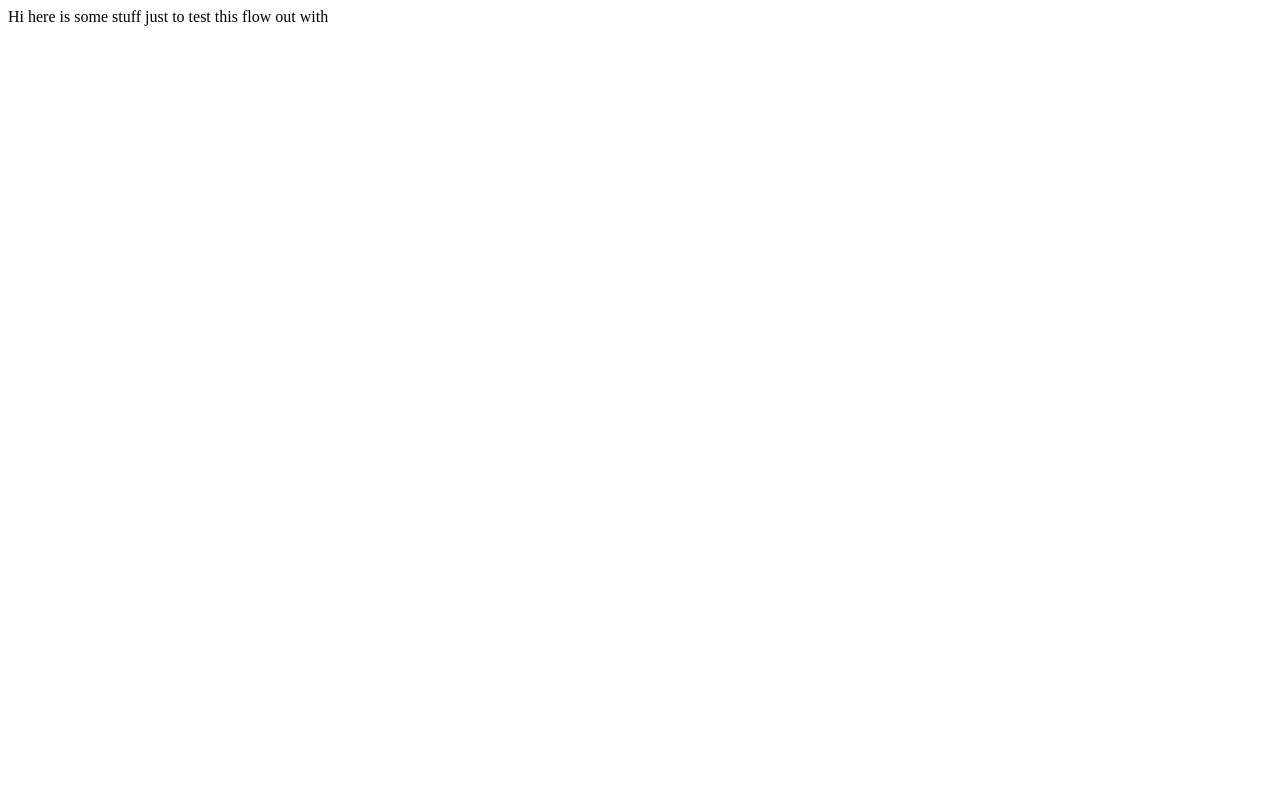
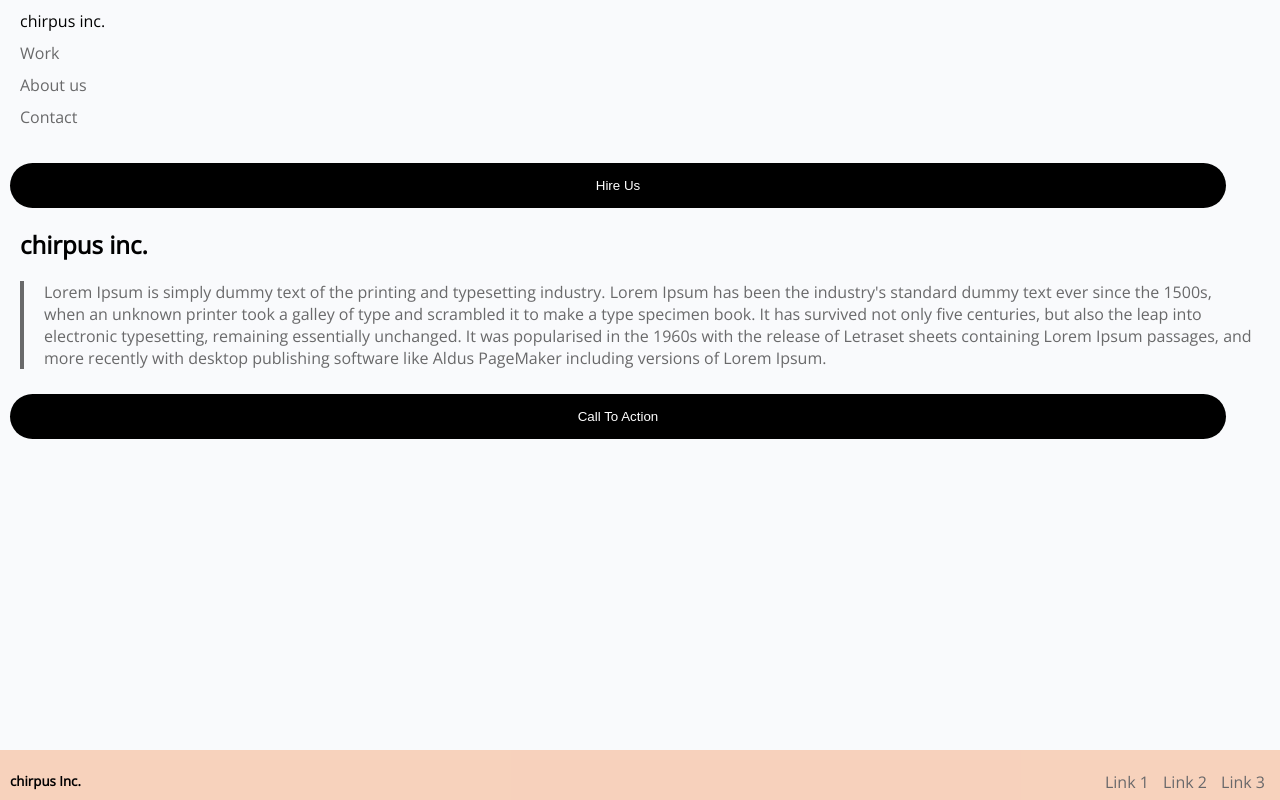
Before and after one commit to ZacharyNWilliams/Lab1-Chirpus, a plain HTML site: page index.html in a window 1280 px wide. Drawn offline with nearby package versions, Linux system fonts and the light colour scheme.

Commit message:
initial commit

```diff
--- a/index.html
+++ b/index.html
@@ -1,3 +1,44 @@
-<p>
-    Hi here is some stuff just to test this flow out with
-</p>
+<html>
+    <!DOCTYPE html>
+    <html lang="en">
+    <head>
+        <meta charset="UTF-8">
+        <meta http-equiv="X-UA-Compatible" content="IE=edge">
+        <meta name="viewport" content="width=device-width, initial-scale=1.0">
+        <title>HTML/CSS Lab2</title>
+        <link rel="stylesheet" href="style.css">
+        <link rel="preconnect" href="https://fonts.googleapis.com">
+    <link rel="preconnect" href="https://fonts.gstatic.com" crossorigin>
+    <link href="https://fonts.googleapis.com/css2?family=Open+Sans&display=swap" rel="stylesheet">
+    </head>
+
+    <body>
+        <div>
+        <ul class="first-list">
+            <li><span class="span"> chirpus inc. </span></li>
+            <li>Work</li>
+            <li>About us</li>
+            <li>Contact</li>
+        </ul>
+    </div>
+    <button class="button btn-work">Hire Us</button>
+
+    <h2 class="heading-chirpus">chirpus inc.</h2>
+    <div class="border">
+    <p class="main-paragraph">Lorem Ipsum is simply dummy text of the printing and typesetting industry. Lorem Ipsum has been the industry's standard dummy text ever since the 1500s, when an unknown printer took a galley of type and scrambled it to make a type specimen book. It has survived not only five centuries, but also the leap into electronic typesetting, remaining essentially unchanged. It was popularised in the 1960s with the release of Letraset sheets containing Lorem Ipsum passages, and more recently with desktop publishing software like Aldus PageMaker including versions of Lorem Ipsum.</p>
+    </div>
+    <button class="button btn-work">Call To Action</button>
+    <footer>
+        <div class="footer-section">
+            <h5>chirpus Inc.</h5>
+            <ul class="second-list">
+                <li ><a href="#">Link 1</a></li>
+                <li ><a href="#">Link 2</a> </li>
+                <li ><a href="#">Link 3</a></li>
+            </ul>
+        </div>
+
+    </footer>
+    </body>
+
+</html>
--- /dev/null
+++ b/style.css
@@ -0,0 +1,97 @@
+html{
+    width:100%;
+}
+body{
+    margin: 0;
+    background-color: #f9fafc;
+}
+.first-list, .second-list{
+    list-style: none;
+}
+.first-list{
+    margin: 0 0 10px 15px;
+    padding-right: 0;
+    padding-left: 5px;
+}
+.first-list li{
+    margin: 10px 0;
+}
+
+html{
+    font-family: 'Open Sans', sans-serif;
+}
+
+
+.button{
+    background-color: #000;
+    color: #FFF;
+    width:  95%;
+    display: flex;
+    border-radius: 100px;
+    border-style: none;
+    padding: 15px;
+    margin: 25px 0px 0px 10px;
+
+}
+
+li{
+    color: #69696a;
+}
+
+span{
+    color: #000;
+}
+
+h5{
+    display: flex;
+    justify-content: center;
+}
+
+.second-list li{
+    display: inline-flex;
+    padding: 5px;
+}
+
+
+div.parentElement{text-align: center;}
+ .btn-work{ display: inline-block; }
+
+ footer{
+  height: 6%;
+  bottom: 0;
+  width: 100%;
+  display: flex;
+  position:fixed;height:50px;
+
+
+ }
+
+ .footer-section{
+    display: flex;
+    justify-content: space-between;
+    padding: 0px 10px 0px 10px;
+    background-color: rgba(247, 193, 162, 0.7);
+    height: 100%;
+    width: 100%;
+ }
+ .heading-chirpus{
+    padding-left: 20px;
+ }
+ .main-paragraph{
+    padding: 0px 10px 0px 5px;
+
+    margin: 0px 15px 0px 15px;
+    color:  #69696a;
+ }
+ .border{
+    border-left: 4px solid  #69696a;
+    margin-left: 20px;
+
+ }
+ h5{
+    color: #000;
+ }
+  a {
+    text-decoration: none;
+    color: #69696a;
+ }
```
